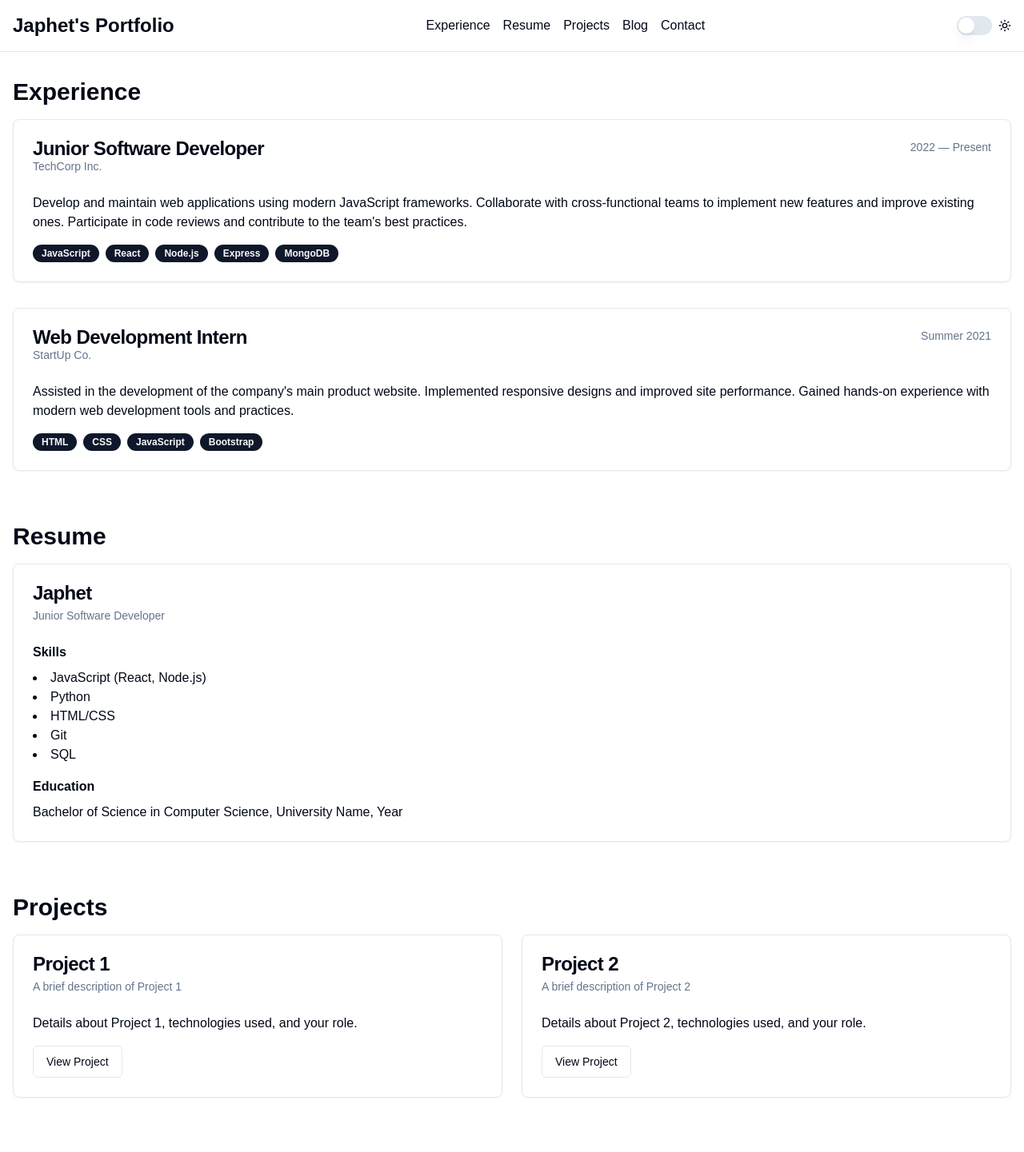
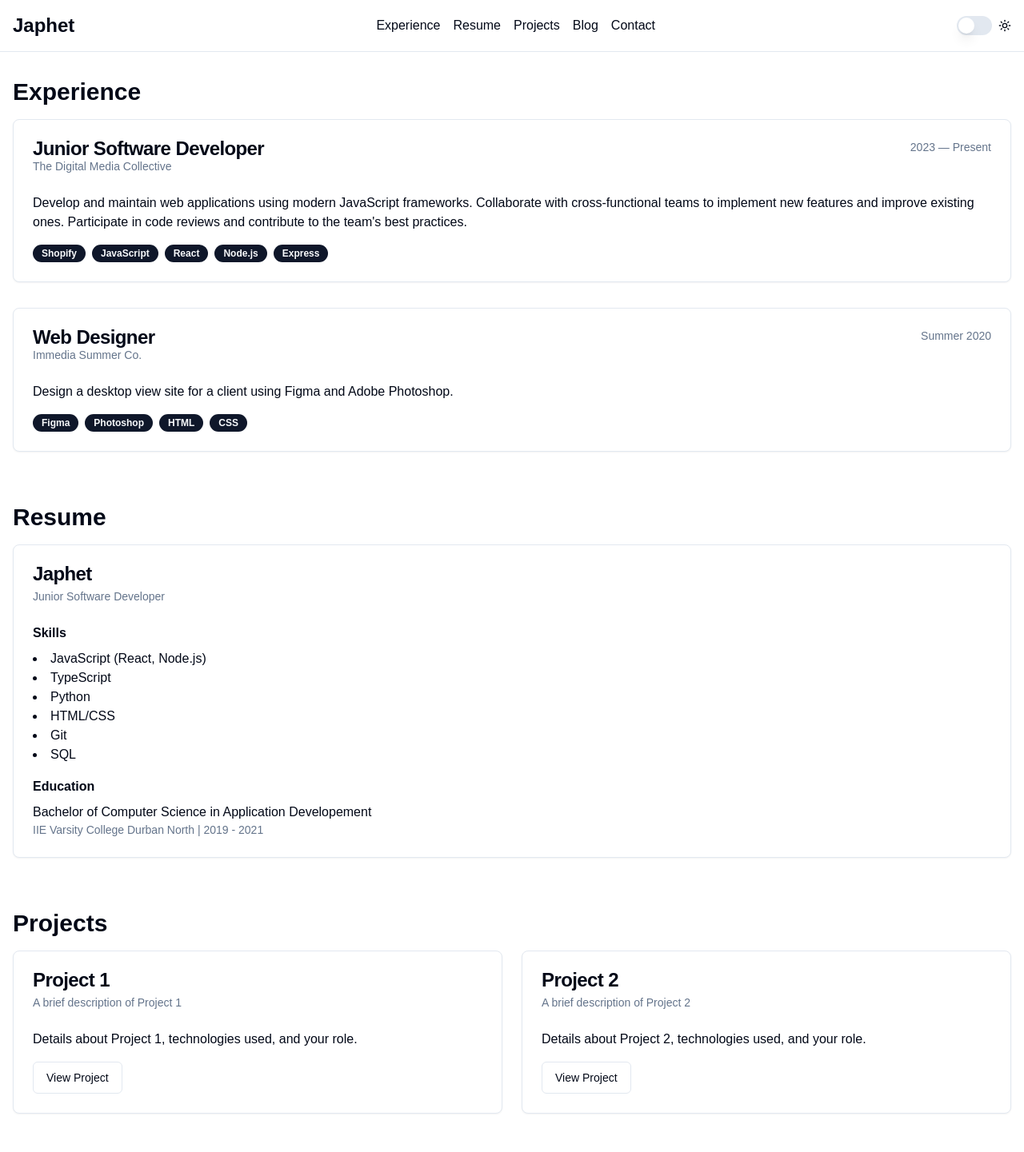
Before and after one commit to Japhet-github/developer-portfolio, a Next.js app: page / in a window 1280 px wide. Shown: the top 1441 px of the page at 80% size. Built offline with nearby package versions, Linux system fonts and the light colour scheme.

Commit message:
Update dummy content

```diff
--- a/src/app/page.tsx
+++ b/src/app/page.tsx
@@ -78,7 +78,7 @@ export default function Portfolio() {
       {/* Header section */}
       <header className="sticky top-0 z-10 bg-background border-b">
         <div className="container mx-auto px-4 py-4 flex justify-between items-center">
-          <h1 className="text-2xl font-bold">Japhet&apos;s Portfolio</h1>
+          <h1 className="text-2xl font-bold">Japhet</h1>
           <nav className="hidden md:block">
             <ul className="flex space-x-4">
               <NavItems />
@@ -122,9 +122,9 @@ export default function Portfolio() {
                 <div className="flex justify-between items-start">
                   <div>
                     <CardTitle>Junior Software Developer</CardTitle>
-                    <CardDescription>TechCorp Inc.</CardDescription>
+                    <CardDescription>The Digital Media Collective</CardDescription>
                   </div>
-                  <div className="text-sm text-muted-foreground">2022 — Present</div>
+                  <div className="text-sm text-muted-foreground">2023 — Present</div>
                 </div>
               </CardHeader>
               <CardContent>
@@ -134,11 +134,11 @@ export default function Portfolio() {
                   Participate in code reviews and contribute to the team&apos;s best practices.
                 </p>
                 <div className="flex flex-wrap gap-2">
+                  <Badge>Shopify</Badge>
                   <Badge>JavaScript</Badge>
                   <Badge>React</Badge>
                   <Badge>Node.js</Badge>
                   <Badge>Express</Badge>
-                  <Badge>MongoDB</Badge>
                 </div>
               </CardContent>
             </Card>
@@ -146,23 +146,21 @@ export default function Portfolio() {
               <CardHeader>
                 <div className="flex justify-between items-start">
                   <div>
-                    <CardTitle>Web Development Intern</CardTitle>
-                    <CardDescription>StartUp Co.</CardDescription>
+                    <CardTitle>Web Designer</CardTitle>
+                    <CardDescription>Immedia Summer  Co.</CardDescription>
                   </div>
-                  <div className="text-sm text-muted-foreground">Summer 2021</div>
+                  <div className="text-sm text-muted-foreground">Summer 2020</div>
                 </div>
               </CardHeader>
               <CardContent>
                 <p className="mb-4">
-                  Assisted in the development of the company&apos;s main product website.
-                  Implemented responsive designs and improved site performance.
-                  Gained hands-on experience with modern web development tools and practices.
+                  Design a desktop view site for a client using Figma and Adobe Photoshop.
                 </p>
                 <div className="flex flex-wrap gap-2">
+                  <Badge>Figma</Badge>
+                  <Badge>Photoshop</Badge>
                   <Badge>HTML</Badge>
                   <Badge>CSS</Badge>
-                  <Badge>JavaScript</Badge>
-                  <Badge>Bootstrap</Badge>
                 </div>
               </CardContent>
             </Card>
@@ -181,13 +179,15 @@ export default function Portfolio() {
               <h3 className="font-semibold mb-2">Skills</h3>
               <ul className="list-disc list-inside mb-4">
                 <li>JavaScript (React, Node.js)</li>
+                <li>TypeScript</li>
                 <li>Python</li>
                 <li>HTML/CSS</li>
                 <li>Git</li>
                 <li>SQL</li>
               </ul>
               <h3 className="font-semibold mb-2">Education</h3>
-              <p>Bachelor of Science in Computer Science, University Name, Year</p>
+              <p>Bachelor of Computer Science in Application Developement</p>
+              <CardDescription>IIE Varsity College Durban North | 2019 - 2021</CardDescription>
             </CardContent>
           </Card>
         </section>
@@ -275,7 +275,7 @@ export default function Portfolio() {
               </div>
               <div className="flex items-center space-x-2">
                 <FaLinkedin className="h-5 w-5" />
-                <a href="https://linkedin.com/in/japhet" target="_blank" rel="noopener noreferrer" className="hover:text-primary">linkedin.com/in/japhet</a>
+                <a href="https://linkedin.com/in/japhet-banzoulou" target="_blank" rel="noopener noreferrer" className="hover:text-primary">linkedin.com/in/japhet</a>
               </div>
             </CardContent>
           </Card>
@@ -286,7 +286,7 @@ export default function Portfolio() {
       {/* Footer */}
       <footer className="bg-muted py-4 mt-16">
         <div className="container mx-auto px-4 text-center">
-          <p>&copy; 2024 Japhet All rights reserved.</p>
+          <p>&copy; 2024 Japhet. All rights reserved.</p>
         </div>
       </footer>
     </div>
```
